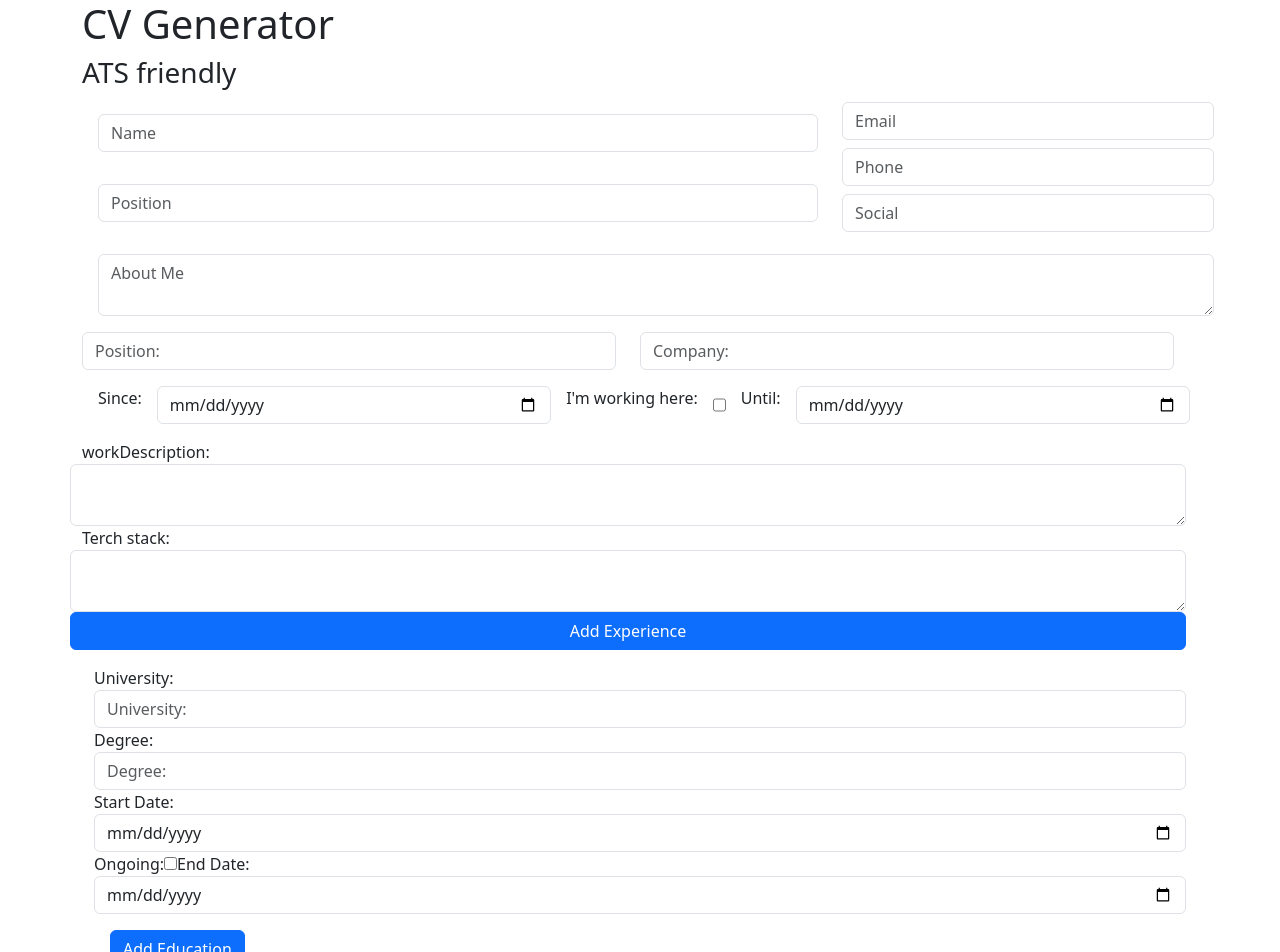
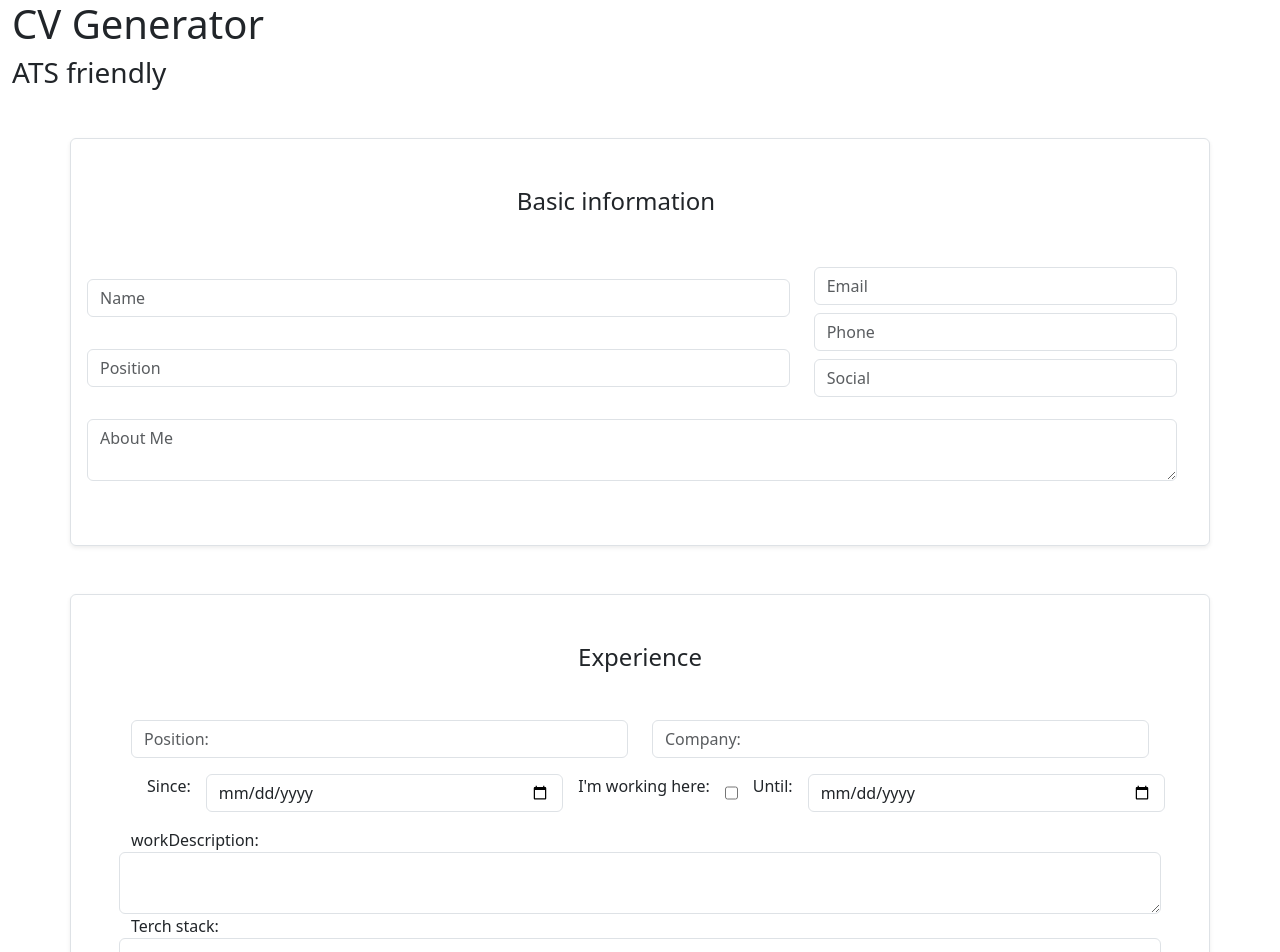
Before and after one commit to danielhh-dev/Resume-Generator, a React (Vite) app: page / in a window 1280 px wide. Shown: the top 952 px of the page. Built offline with nearby package versions, Linux system fonts and the light colour scheme.

Commit message:
basic info style inputs

```diff
--- a/src/components/CVGenerator.tsx
+++ b/src/components/CVGenerator.tsx
@@ -134,11 +134,16 @@ const CVGenerator: React.FC = () => {
   };
 
   return (
-    <div className="container mb-5 pb-5">
+    <div className="container-fluid mb-5 pb-5">
       <h1>CV Generator</h1>
       <h3>ATS friendly</h3>
-      <div className=" ">
+
       {/* Basic info */}
+      <div
+        id="basic-info"
+        className="border container ps-0 p-5 rounded shadow-sm my-5"
+      >
+        <h4 className="text-center mb-5">Basic information</h4>
         <BasicInfoComponent
           name={name}
           pretendedPosition={pretendedPosition}
@@ -153,7 +158,14 @@ const CVGenerator: React.FC = () => {
           setPhone={setPhone}
           setDescription={setDescription}
         />
+      </div>
+
       {/* Experience */}
+      <div
+        id="experience"
+        className="border container  p-5 rounded shadow-sm my-5"
+      >
+        <h4 className="text-center mb-5">Experience</h4>
         <ExperienceComponent
           experience={experience}
           company={company}
@@ -173,7 +185,7 @@ const CVGenerator: React.FC = () => {
           deleteExperience={deleteExperience}
           experiences={experiences}
         />
-
+      </div>
       {/* Education */}
       <EducationComponent
         university={university}
@@ -211,7 +223,6 @@ const CVGenerator: React.FC = () => {
 
       {generateCV()}
     </div>
-    </div>
   );
 };
 
--- a/src/components/other/ExperienceComponent.tsx
+++ b/src/components/other/ExperienceComponent.tsx
@@ -20,8 +20,8 @@ const ExperienceComponent: React.FC<ExperienceComponentProps> = ({
   techStack,
   setTechStack,
 }) => (
-  <div className="d-flex justify-content-between flex-wrap col-12">
-    <div className="row col-md-12">
+  <div className="d-flex justify-content-between flex-wrap col-12 ">
+    <div className="row mx-auto col-md-12">
       <div className="col-12 col-md-6">
         <input
           placeholder="Position:"
```
Lines whose indentation alone changed are shown as unchanged.
